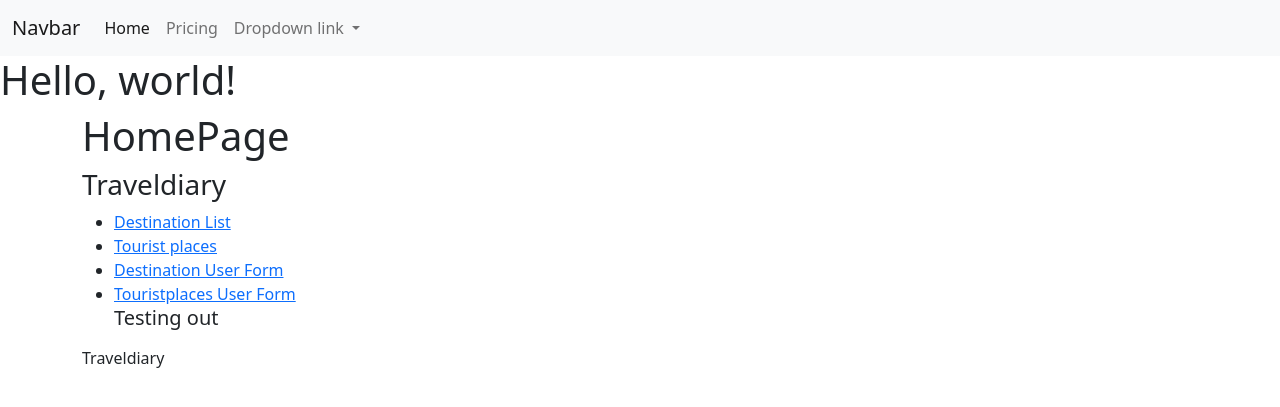
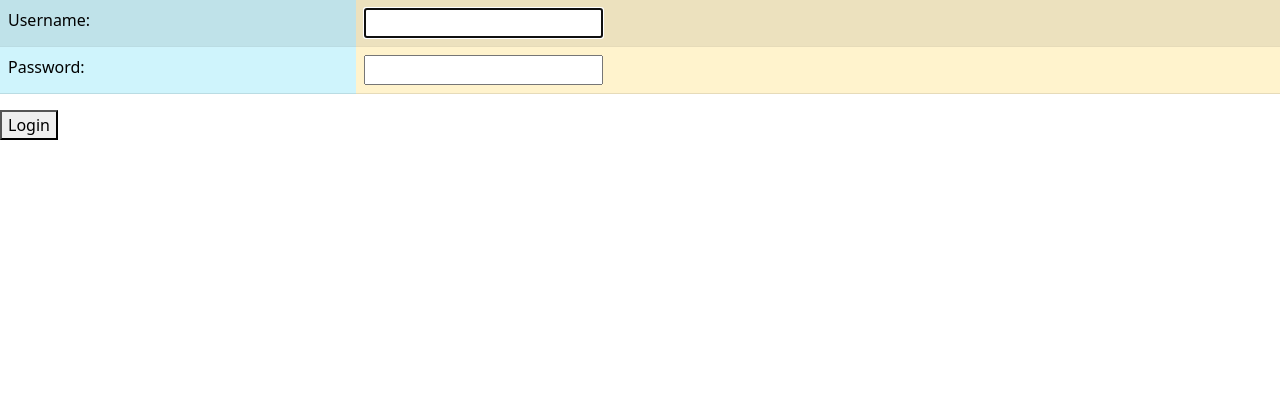
Before and after one commit to Jayakanth-21/Traveldiary, a Django app: page / in a window 1280 px wide. Shown: the top 407 px of the page. Run offline with Django 3.2, Linux system fonts and the light colour scheme; data that the repository does not hold is empty.

Commit message:
respective users

```diff
--- a/Traveldiary/settings.py
+++ b/Traveldiary/settings.py
@@ -12,6 +12,7 @@ https://docs.djangoproject.com/en/3.2/ref/settings/
 
 from pathlib import Path
 
+from django.urls import reverse_lazy
 # Build paths inside the project like this: BASE_DIR / 'subdir'.
 BASE_DIR = Path(__file__).resolve().parent.parent
 
@@ -132,3 +133,5 @@ STATIC_URL = '/static/'
 # https://docs.djangoproject.com/en/3.2/ref/settings/#default-auto-field
 
 DEFAULT_AUTO_FIELD = 'django.db.models.BigAutoField'
+
+LOGIN_REDIRECT_URL = reverse_lazy('index')
--- a/places/forms.py
+++ b/places/forms.py
@@ -1,5 +1,6 @@
 from django.forms import ModelForm
 from .models import Destination, TouristPlaces
+from django import forms
 
 class DestinationForm(ModelForm):
     class Meta:
@@ -12,3 +13,4 @@ class DestinationForm(ModelForm):
             visible.field.widget.attrs['class']='form-control'
 
         self.fields['name_of_the_place'].widget.attrs['autofocus']='autofocus'
+        self.fields['traveller'].widget = forms.HiddenInput()
--- a/places/models.py
+++ b/places/models.py
@@ -1,5 +1,5 @@
 from django.db import models
-
+from django.contrib.auth.models import User
 
 class Destination(models.Model):
     name_of_the_place = models.CharField(max_length=25)
@@ -7,6 +7,7 @@ class Destination(models.Model):
     why_this_place = models.TextField(max_length = 1000)
     already_visited = models.BooleanField(default=False)
     add_field = models.CharField(max_length=10, default='and')
+    traveller = models.ForeignKey(User, on_delete=models.CASCADE,null=True)
 
     def __str__(self):
         return self.name_of_the_place
--- a/places/static/places/js/search_images.js
+++ b/places/static/places/js/search_images.js
@@ -17,6 +17,7 @@ function loadImg(destination){
   const url = `https://api.unsplash.com/search/photos/?query=${destination}&per_page=4&client_id=${api_key}`
   fetch(url)
     .then(response=>{
+
       if (response.ok){
         return response.json()
       }else {
--- a/places/templates/places/base.html
+++ b/places/templates/places/base.html
@@ -38,9 +38,16 @@
                         <li><a class="dropdown-item" href="{% url 'Touristplaces' %}">Tourist places</a></li>
                         <li><a class="dropdown-item" href="{% url 'TouristplacesForm' %}">Touristplaces User Form</a>
                         </li>
+
                     </ul>
+
                 </li>
             </ul>
+
+            <span class="navbar-text"> {{ request.user | capfirst }} </span>
+
+            <span class="navbar-text"> <a class="nav-link" href="{% url 'logout' %}">logout</a> </span>
+
         </div>
     </div>
 </nav>
--- /dev/null
+++ b/places/templates/registration/login.html
@@ -0,0 +1,32 @@
+<!DOCTYPE html>
+<html lang="en">
+
+<head>
+    <meta charset="UTF-8">
+    <title>Title</title>
+    <link href="https://cdn.jsdelivr.net/npm/bootstrap@5.1.3/dist/css/bootstrap.min.css" rel="stylesheet"
+          integrity="sha384-1BmE4kWBq78iYhFldvKuhfTAU6auU8tT94WrHftjDbrCEXSU1oBoqyl2QvZ6jIW3" crossorigin="anonymous">
+
+</head>
+<body>
+<form method="post" action="{% url 'login' %}">
+    {% csrf_token %}
+ <table class="table table-hover">
+     <tr>
+         <td class="table-info">{{ form.username.label_tag }} </td>
+        <td class="table-warning">  {{ form.username }} </td>
+
+     </tr>
+
+     <tr>
+         <td class="table-info">{{ form.password.label_tag }} </td>
+         <td class="table-warning">  {{ form.password }} </td>
+
+     </tr>
+
+
+ </table>
+    <button type="submit"> Login </button>
+</form>
+</body>
+</html>
--- a/places/urls.py
+++ b/places/urls.py
@@ -1,9 +1,14 @@
 from django.urls import path
-
+from django.contrib.auth import views as auth_views
 from . import views
+from .models import Destination, TouristPlaces
+from django.views.generic.list import ListView
 
 urlpatterns = [
-    path('', views.HomePageView.as_view(), name='index'),
+    path('', auth_views.LoginView.as_view(template_name='registration/login.html'), name='login'),
+    path('logout', views.logout_view, name='logout'),
+    path('home', views.HomePageView.as_view(), name='index'),
+    # path('dlist', ListView.as_view( model = Destination, template_name = 'places/Destinationlist.html'), name='destinationlist'),
     path('dlist', views.DestinationListView.as_view(), name='destinationlist'),
     path('Tourlist', views.TouristListView.as_view(), name='Touristplaces'),
     path('FormforDestination', views.DestinationCreateView.as_view(), name='DestinationForm'),
--- a/places/views.py
+++ b/places/views.py
@@ -8,7 +8,8 @@ from django.views.generic.edit import UpdateView
 from django.views.generic.edit import DeleteView
 from django.urls import reverse_lazy
 from .forms import DestinationForm
-
+from django.contrib.auth import logout
+from django.shortcuts import HttpResponseRedirect
 
 def index(request):
     return HttpResponse("Hello, world!. You're at the polls index.")
@@ -30,7 +31,9 @@ class DestinationListView(ListView):
     model = Destination
     template_name = 'places/Destinationlist.html'
 
-
+    def get_queryset(self):
+        traveller_specific = Destination.objects.filter(traveller=self.request.user)
+        return traveller_specific
 
 
 class TouristListView(ListView):
@@ -47,6 +50,10 @@ class DestinationCreateView(CreateView):
     # fields = '__all__' (It displays all the fields inside the class")
     success_url = reverse_lazy('index')
 
+
+    def get_initial(self):
+        data = {'traveller':self.request.user}
+        return data
     # def form_valid(self, form):
     #     t_count = Destination.objects.count()
     #     if t_count >= 10:
@@ -55,15 +62,18 @@ class DestinationCreateView(CreateView):
     #     else:
     #         return super().form_valid(form)
 
-
-
-
 class TouristPlacesCreateView(CreateView):
 
     model = TouristPlaces
     fields = ['name_of_tourist_place','destination']
     template_name = 'places/Touristplacesform.html'
     success_url = reverse_lazy('TouristplacesForm')
+
+def logout_view(request):
+
+    logout(request)
+    return HttpResponseRedirect(reverse_lazy('login'))
+
 
 
 
@@ -77,7 +87,8 @@ class TouristPlacesCreateView(CreateView):
 class DestinationUpdateView(UpdateView):
 
     model = Destination
-    fields = '__all__'
+    fields = ['name_of_the_place', 'budget', 'why_this_place', 'already_visited', 'add_field']
+
     # template_name_suffix = '_update_form' (The UpdateView page displayed to a GET request uses a template_name_suffix of '_form')
     template_name = 'places/Destination_update_form.html'
     success_url = reverse_lazy('index')
```
Also changed, not shown: places/migrations/0003_destination_traveller.py (added).
